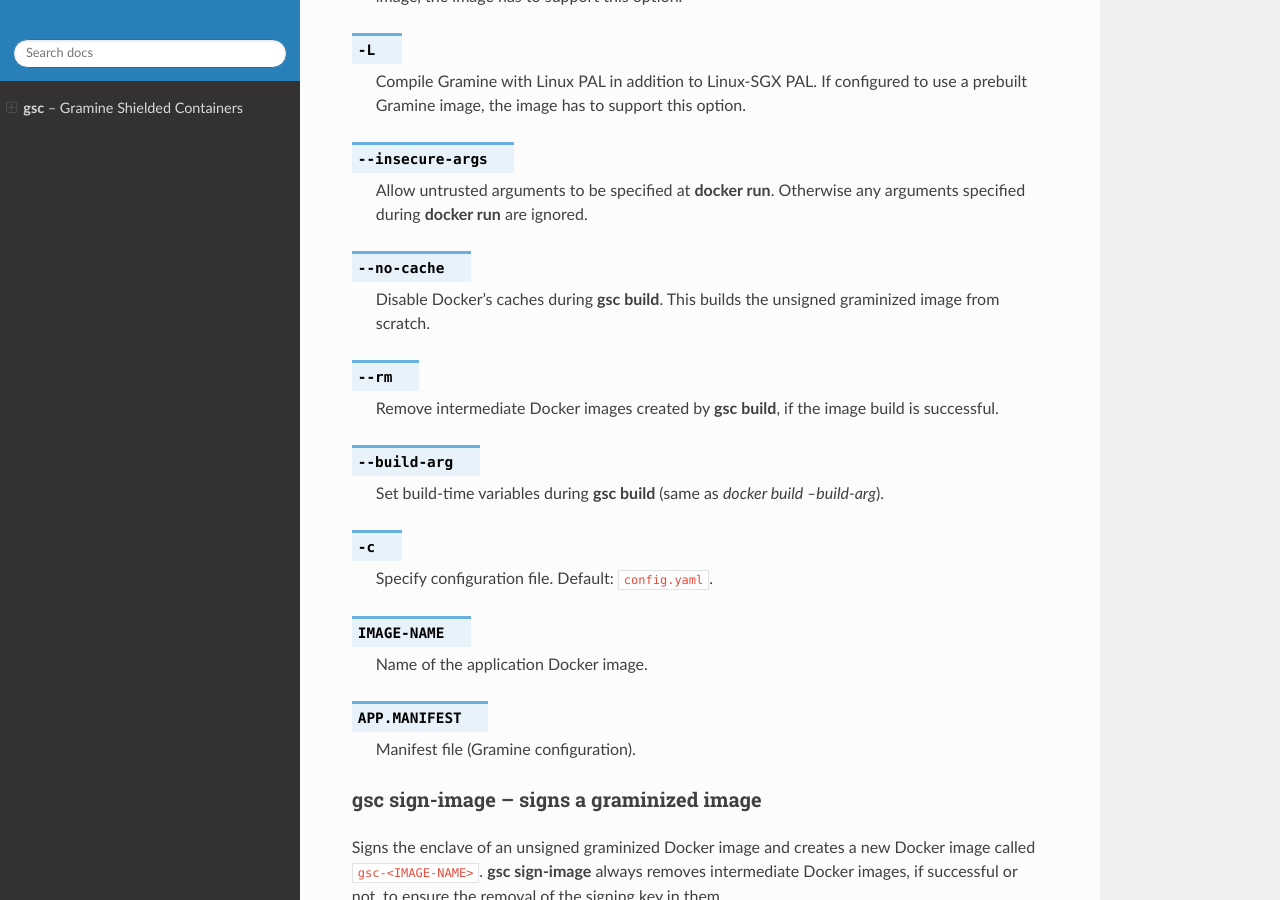
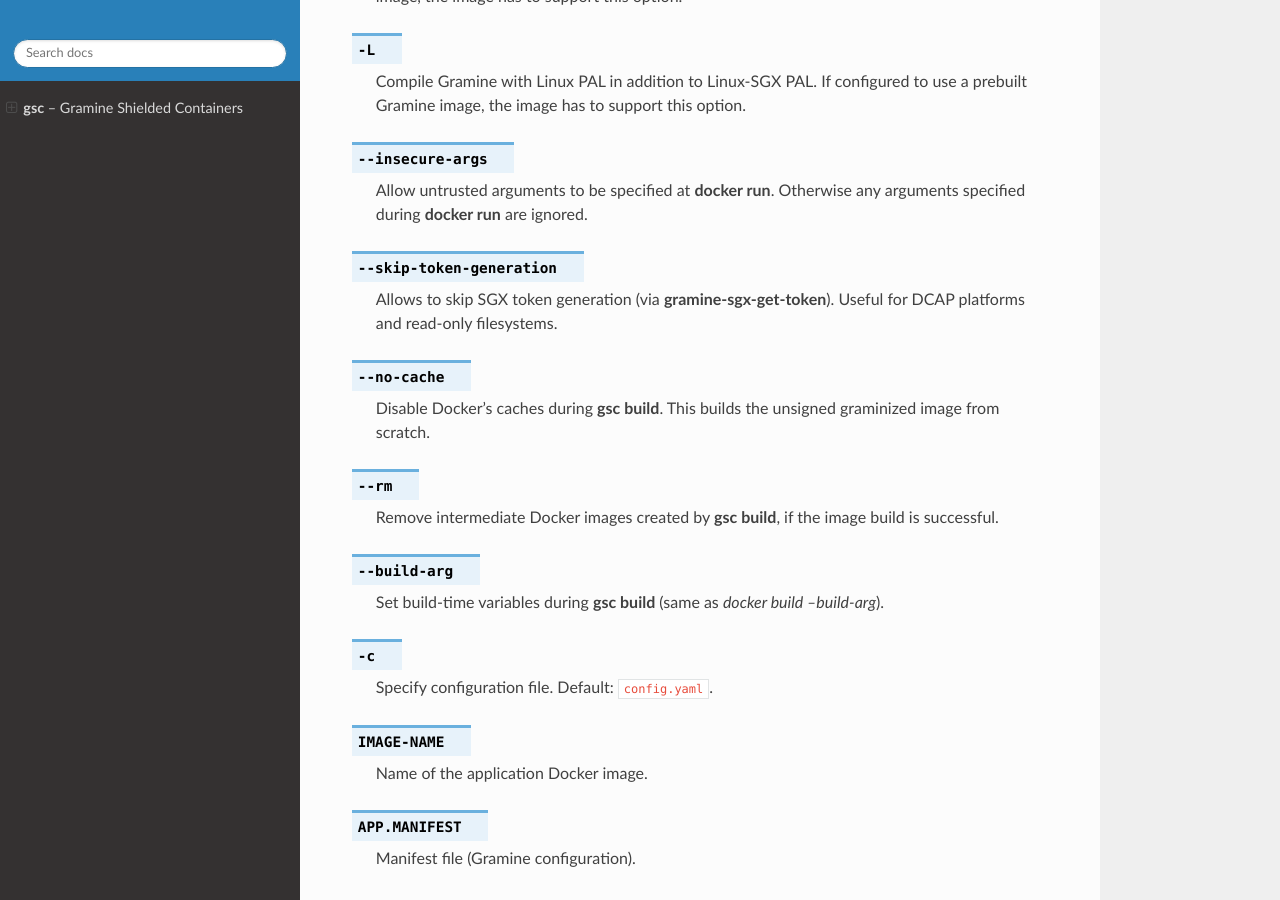
Before and after one commit to gramineproject/gsc, a Sphinx documentation site: the page built from Documentation/index.rst, in a window 1280 px wide and 900 px high, scrolled down 1842 px. Built offline with Sphinx 7.4.7 and the Read the Docs theme 2.0.0, drawn with Linux system fonts in a browser that asks for light colours.

Commit message:
Allow to skip SGX token generation
SGX Launch Token (aka EINITTOKEN) is generated right-before Gramine
launch via the `gramine-sgx-get-token` tool. For DCAP platforms, the
SGX token is unused, so there is no need to generate it. This commit
introduces a GSC switch `--skip-token-generation` for this.

This is useful for DCAP platforms (one less file in the Docker
container), and enables such scenarios as `docker run --read-only`.
Also, skipping running `gramine-sgx-get-token` paves a path to removing
Python as a run-time dependency for GSC-built Docker images.

Signed-off-by: Dmitrii Kuvaiskii <dmitrii.kuvaiskii@intel.com>

```diff
--- a/Documentation/index.rst
+++ b/Documentation/index.rst
@@ -100,6 +100,11 @@
 
    Allow untrusted arguments to be specified at :command:`docker run`. Otherwise
    any arguments specified during :command:`docker run` are ignored.
+
+.. option:: --skip-token-generation
+
+   Allows to skip SGX token generation (via :command:`gramine-sgx-get-token`).
+   Useful for DCAP platforms and read-only filesystems.
 
 .. option:: --no-cache
 
--- a/gsc.py
+++ b/gsc.py
@@ -425,6 +425,9 @@
 sub_build.add_argument('--insecure-args', action='store_true',
     help='Allow to specify untrusted arguments during Docker run. '
          'Otherwise arguments are ignored.')
+sub_build.add_argument('--skip-token-generation', action='store_true',
+    help='Allows to skip SGX token generation (via `gramine-sgx-get-token`). '
+         'Useful for DCAP platforms and read-only filesystems.')
 sub_build.add_argument('-nc', '--no-cache', action='store_true',
     help='Build graminized Docker image without any cached images.')
 sub_build.add_argument('--rm', action='store_true',
```
Also changed, not shown: 1 other file.
